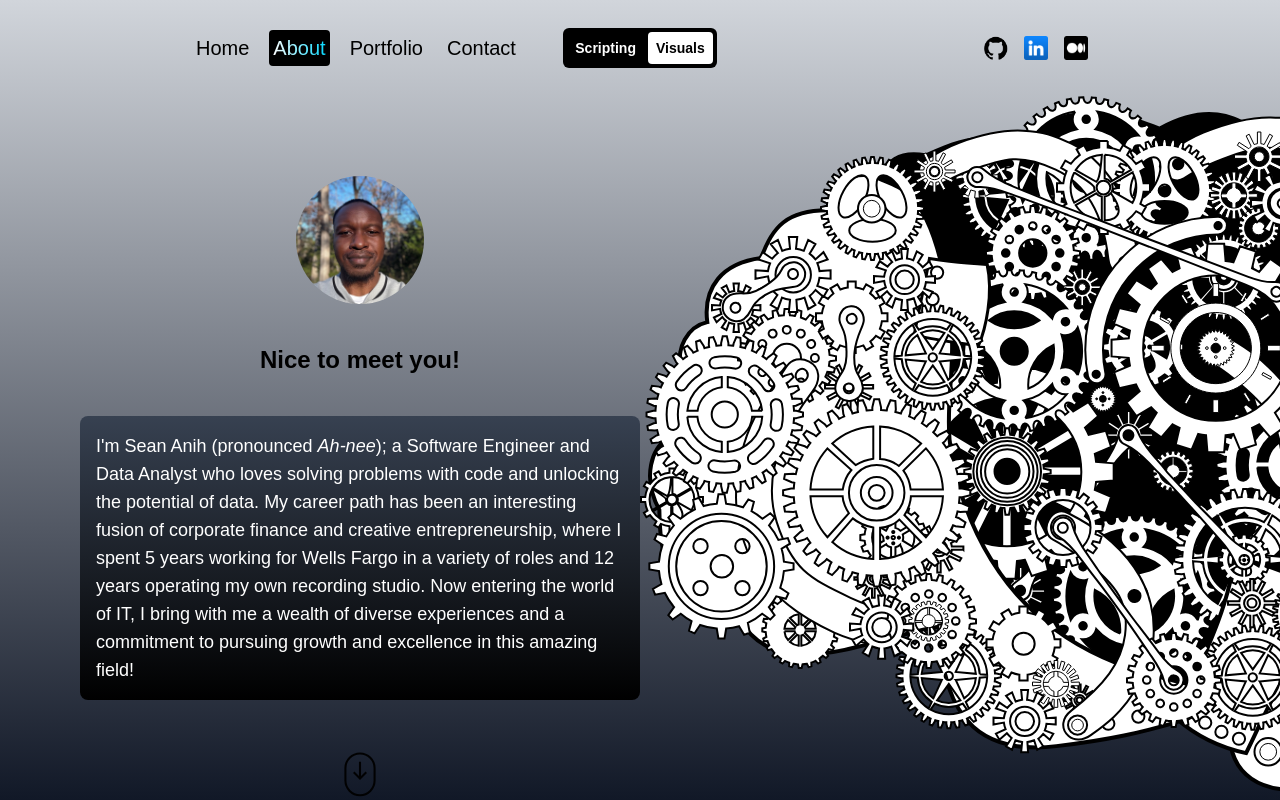
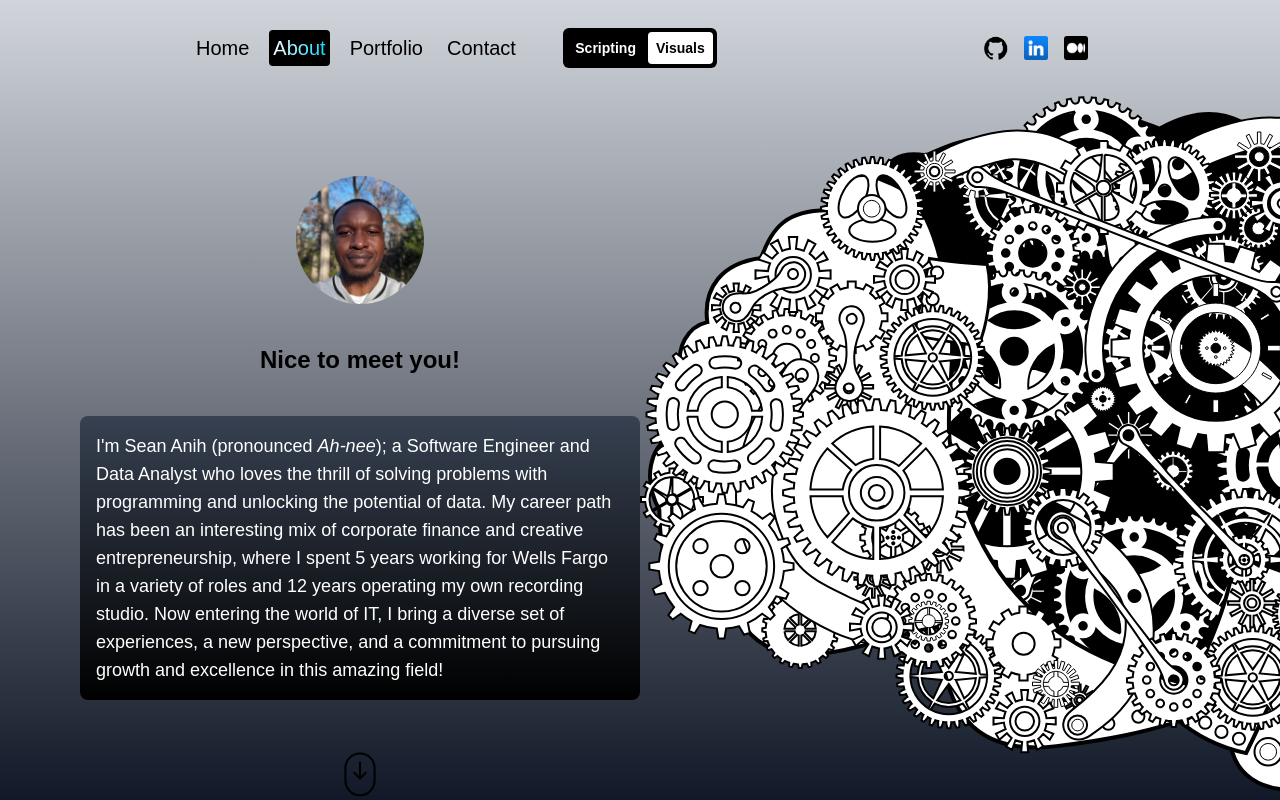
Before and after one commit to Seanih/scripting_visuals_site, a Next.js app: page /about in a window 1280 px wide. Built offline with nearby package versions, Linux system fonts and the light colour scheme; a web font is replaced by a local one.

Commit message:
updated About text and Contact page

```diff
--- a/src/app/about/page.jsx
+++ b/src/app/about/page.jsx
@@ -46,14 +46,14 @@ const AboutPage = () => {
 						<p className='text-lg bg-gradient-to-b from-gray-700 to-black text-white p-4 rounded-lg'>
 							I&apos;m Sean Anih (pronounced{' '}
 							<span className='italic'>Ah-nee</span>); a Software Engineer and
-							Data Analyst who loves solving problems with code and unlocking
-							the potential of data. My career path has been an interesting
-							fusion of corporate finance and creative entrepreneurship, where I
-							spent 5 years working for Wells Fargo in a variety of roles and 12
-							years operating my own recording studio. Now entering the world of
-							IT, I bring with me a wealth of diverse experiences and a
-							commitment to pursuing growth and excellence in this amazing
-							field!
+							Data Analyst who loves the thrill of solving problems with
+							programming and unlocking the potential of data. My career path
+							has been an interesting mix of corporate finance and creative
+							entrepreneurship, where I spent 5 years working for Wells Fargo in
+							a variety of roles and 12 years operating my own recording studio.
+							Now entering the world of IT, I bring a diverse set of
+							experiences, a new perspective, and a commitment to pursuing
+							growth and excellence in this amazing field!
 						</p>
 
 						{/* SCROLL SVG */}
@@ -212,13 +212,18 @@ const AboutPage = () => {
 										<span className='text-lg text-transparent bg-clip-text bg-gradient-to-r from-cyan-600 via-cyan-900 to-gray-700'>
 											Visuals
 										</span>{' '}
-										following a year+ of intensive skill acquisition; offering
-										Scripting, Automation, Desktop Apps, and Data Analysis &
-										Visualization(DAV) services.
+										following a year+ of learning and skill acquisition.
+										Offering services in:
+										<ul className='list-disc relative left-6 pr-6'>
+											<li>Scripting</li>
+											<li>Automation</li>
+											<li>Desktop Apps</li>
+											<li>Data Analysis & Visualization (DAV)</li>
+										</ul>
 									</div>
 									{/* JOB DATE */}
 									<div className='bg-black p-3 rounded-lg text-red-400 font-semibold w-fit'>
-										April 2024 - Present
+										2023 - Present
 									</div>
 								</div>
 								{/* CENTER */}
--- a/src/app/contact/page.jsx
+++ b/src/app/contact/page.jsx
@@ -66,7 +66,7 @@ const ContactPage = () => {
 				<form
 					onSubmit={sendEmail}
 					ref={form}
-					className='h-4/5 lg:h-3/5 w-5/6 px-4 self-center bg-red-50 rounded-xl text-xl flex flex-col justify-center md:px-20 py-4 mt-4 lg:mt-0 mb-4'
+					className='h-4/5 lg:h-3/5 w-5/6 px-4 self-center bg-gradient-to-b from-gray-200 rounded-xl text-xl flex flex-col justify-center md:px-20 py-4 mt-4 lg:mt-0 mb-4'
 				>
 					<span>Hey Sean,</span>
 					<textarea
--- a/src/app/portfolio/page.jsx
+++ b/src/app/portfolio/page.jsx
@@ -31,7 +31,7 @@ const items = [
 	},
 	{
 		id: 4,
-		color: 'from-cyan-600 to-cyan-900',
+		color: 'from-cyan-600 to-cyan-800',
 		title: 'Spotify Music App',
 		desc: 'Lorem ipsum dolor sit amet consectetur adipisicing elit. Dolores ab id ad nesciunt quo aut corporis modi? Voluptate, quos sunt dolorum facilis, id eum sequi placeat accusantium saepe eos laborum.',
 		img: 'https://images.pexels.com/photos/18540208/pexels-photo-18540208/free-photo-of-wood-landscape-water-hill.jpeg?auto=compress&cs=tinysrgb&w=1260&h=750&dpr=2',
@@ -59,6 +59,9 @@ const PortfolioPage = () => {
 				<div className='sticky top-0 flex h-screen gap-4 items-center overflow-hidden'>
 					<motion.div style={{ x }} className='flex'>
 						<div className='h-screen w-screen flex items-center justify-center bg-gradient-to-r from-gray-500 to-gray-900' />
+						{/*
+              //* PROJECT ITEMS
+            */}
 						{items.map(item => (
 							<div
 								className={`h-screen w-screen flex items-center justify-center bg-gradient-to-r ${item.color}`}
@@ -75,7 +78,7 @@ const PortfolioPage = () => {
 										{item.desc}
 									</p>
 									<Link href={item.link} className='flex justify-end'>
-										<button className='p-2 text-sm md:p-4 md:text-md lg:p-8 lg:text-lg bg-white text-gray-600 font-semibold m-4 rounded'>
+										<button className='text-sm md:p-4 md:text-md lg:p-8 lg:text-lg transition ease-in-out duration-300 p-4  ring-2 ring-black  text-black bg-svBlue hover:bg-cyan-200 font-semibold m-4 rounded'>
 											See Demo
 										</button>
 									</Link>
@@ -85,8 +88,8 @@ const PortfolioPage = () => {
 					</motion.div>
 				</div>
 			</div>
-			<div className='w-screen h-screen flex flex-col items-center justify-center text-center bg-gradient-to-tr from-cyan-600 to-cyan-900'>
-				<h1 className='text-5xl lg:text-7xl'>Do you have a project?</h1>
+			<div className='w-screen h-screen flex flex-col items-center justify-center text-center bg-gradient-to-tr from-cyan-500 to-cyan-800'>
+				<h1 className='text-5xl lg:text-7xl'>Need help with a project?</h1>
 				<div className='relative '>
 					<motion.svg
 						animate={{ rotate: 360 }}
@@ -108,7 +111,7 @@ const PortfolioPage = () => {
 					</motion.svg>
 					<Link
 						href='/contact'
-						className='w-24 h-24 md:w-40 md:h-40 absolute top-0 left-0 right-0 bottom-0 m-auto bg-black text-white text-lg lg:text-xl rounded-full flex items-center justify-center hover:bg-gray-300 hover:text-black transition duration-200 ease-in-out'
+						className='w-24 h-24 md:w-40 md:h-40 absolute top-0 left-0 right-0 bottom-0 m-auto bg-black text-white text-lg lg:text-xl rounded-full flex items-center justify-center hover:bg-gray-300 hover:text-black hover:scale-110 transition duration-200 ease-in-out'
 					>
 						Contact Me
 					</Link>
```
